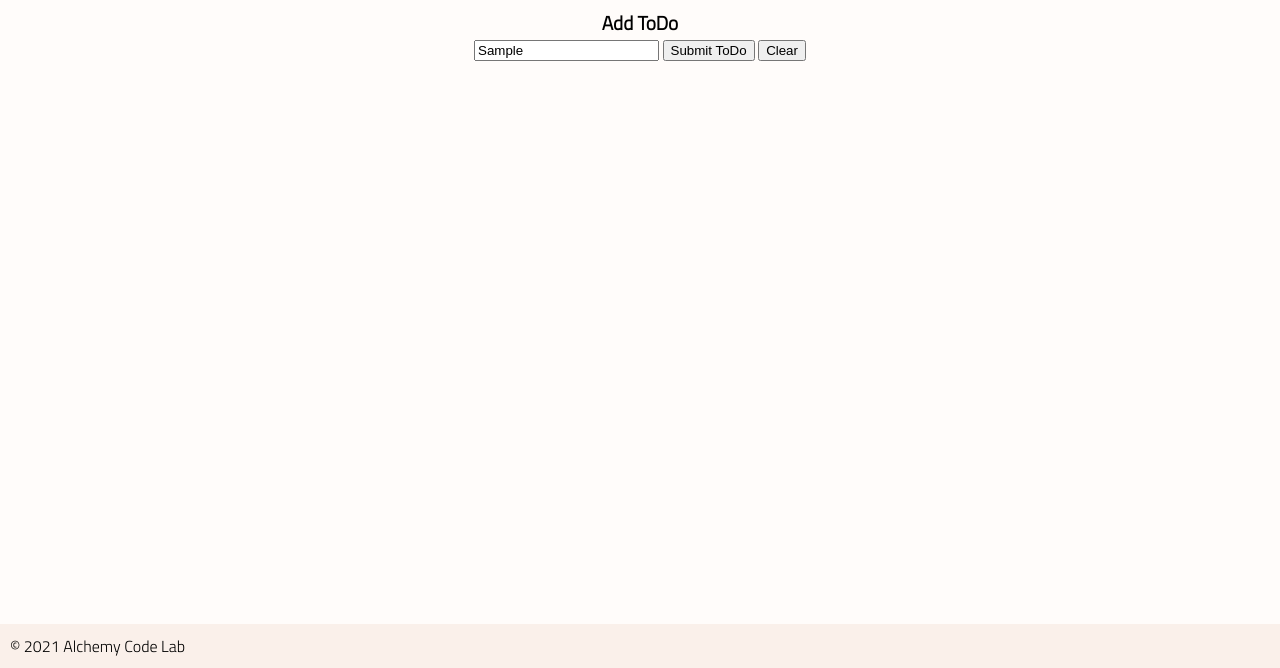
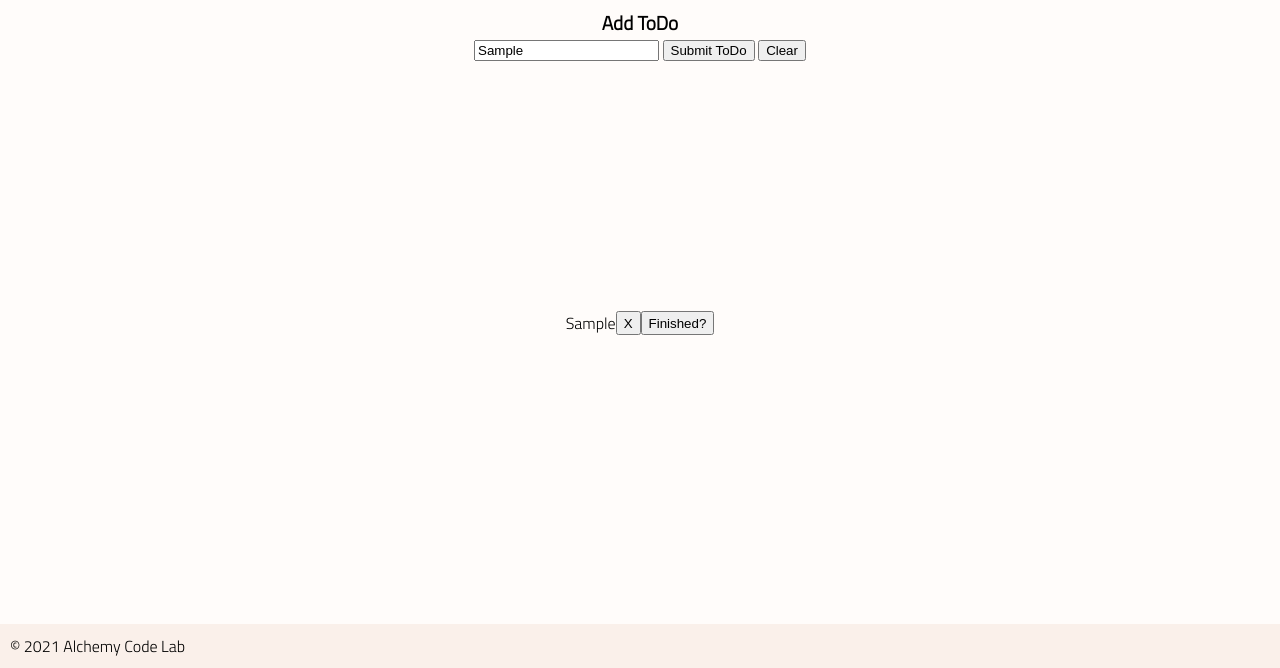
Before and after one commit to jkeathg/MyFirstProjects-ToDo-App, a plain HTML site: page index.html in a window 1280 px wide. Both pictures are taken after typing "Sample" into the empty fields and a click on the button "Submit ToDo". Shown: the part 132-800 px from the top of the page. Drawn offline with Linux system fonts and the light colour scheme.

Commit message:
ToDo project - onclick now adds the following: - input text, -clear box, - finished box. Each new div/li is given a updating ID number. This will allow for clear buttons to function. Full Clear button works. Things to do: - program single clear buttons, - make finish buttons turn ToDo's green

```diff
--- a/app.js
+++ b/app.js
@@ -8,20 +8,77 @@
     // do any needed work with the value(s)
     // update DOM to reflect new value(s)
 
-const addToDo = document.getElementById("addToDo").value;
-const submitToDo = document.getElementById("submitToDo");
-
-const listToDo = document.getElementById("listDiv");
-const oList = document.createElement("ol");
-
-const liToDo = document.createElement("li");
-liToDo.appendChild(document.createTextNode(addToDo));
-oList.appendChild(liToDo);
 
 
 
 
-submitToDo.addEventListener("click",() => {
 
-    listToDo.appendChild(oList);
+const submitToDo = document.getElementById('submitToDo');
+const listToDo = document.getElementById('listDiv');
+
+
+// Make one ul at start of page
+const uList = document.createElement('ul');
+
+
+let newDivNum = 0;
+
+// Grab entryText and add an li to our ul
+//create clear and finished button
+// both share a class to be cleared by main clear button
+submitToDo.addEventListener('click', () => {
+
+
+
+    // create div element
+    const liDiv = document.createElement('div');
+    liDiv.classList = 'formEntry';
+    // update newDivNum +1 and change to string for liDiv id
+    newDivNum++;
+    var updatedDivNum = newDivNum.toString();
+    liDiv.id = updatedDivNum;
+    // create li element
+    const liToDo = document.createElement('li');
+    liToDo.classList = 'formEntry';
+    // create button element for clearbtn
+    const liClearBtn = document.createElement('input');
+    liClearBtn.type = 'button';
+    liClearBtn.id = 'clearToDo';
+    liClearBtn.value = 'X';
+    liClearBtn.classList = 'formEntry';
+    //createbutton element for finished btn
+    const liFnshBtn = document.createElement('input');
+    liFnshBtn.type = 'button';
+    liFnshBtn.id = 'FnshBtn';
+    liFnshBtn.value = 'Finished?';
+    liFnshBtn.classList = 'formEntry';
+    //father entryText for next todo
+    const addToDo = document.getElementById('entryText').value;
+    liToDo.appendChild(document.createTextNode(addToDo));
+
+
+    uList.appendChild(liDiv);
+    liDiv.appendChild(liToDo);
+    liDiv.appendChild(liClearBtn);
+    liDiv.appendChild(liFnshBtn);
+    listToDo.appendChild(uList);
+
+
 });
+
+//get clear button
+const fullClear = document.getElementById('clearBtn');
+
+
+// get all div and remove them all
+fullClear.addEventListener('click',() => {
+
+    const getDiv = document.querySelectorAll('.formEntry');
+
+    getDiv.forEach(div => {
+        div.remove();
+
+    });
+
+
+});
--- a/index.html
+++ b/index.html
@@ -44,7 +44,7 @@ You can do this!
 <section id="mainForm">
        <h2>Add ToDo</h2>
        <form id="boxToDo">
-       <input type="text" id="addToDo" for="addToDo" name="addToDo" value="">
+       <input type="text" id="entryText" for="addToDo" name="addToDo" value="">
        <input type="button" id="submitToDo" value="Submit ToDo">
        <input type="button" id="clearBtn" value="Clear">
 </form>
--- a/styles/styles.css
+++ b/styles/styles.css
@@ -49,3 +49,8 @@ h2 {
 #boxToDo {
     padding-bottom: 250px;
 }
+
+.formEntry {
+    display: flex;
+    flex-direction: row;
+}
```
